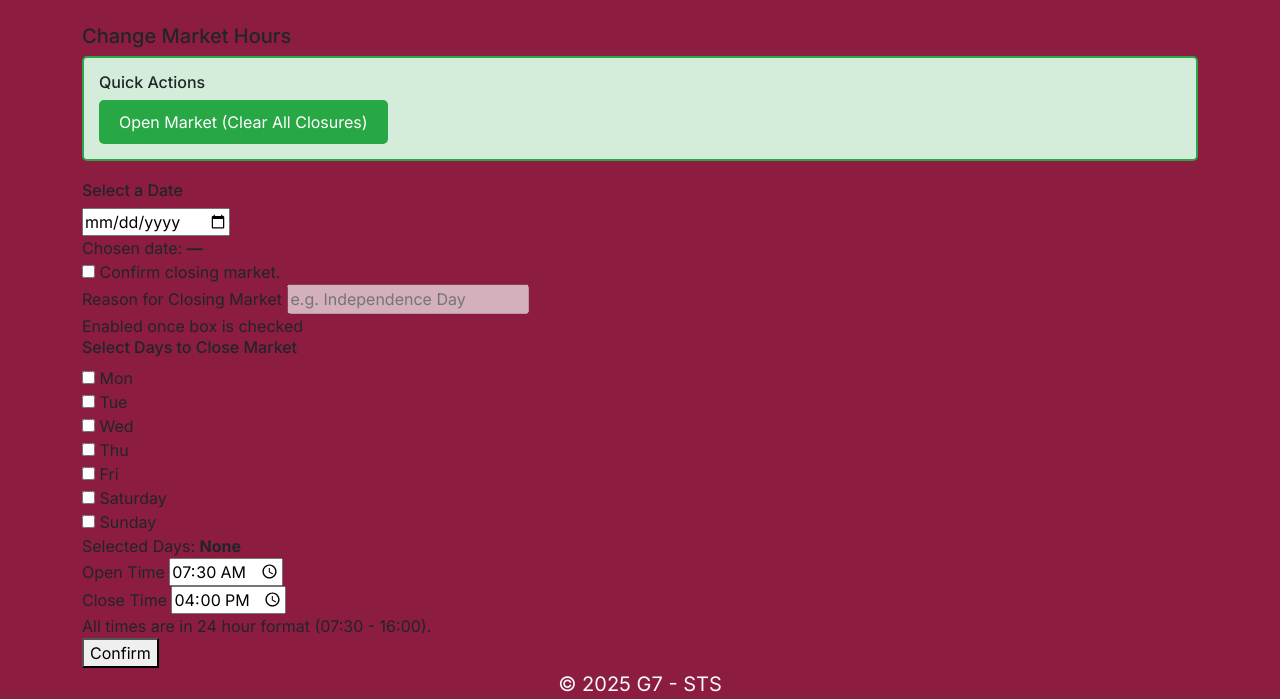
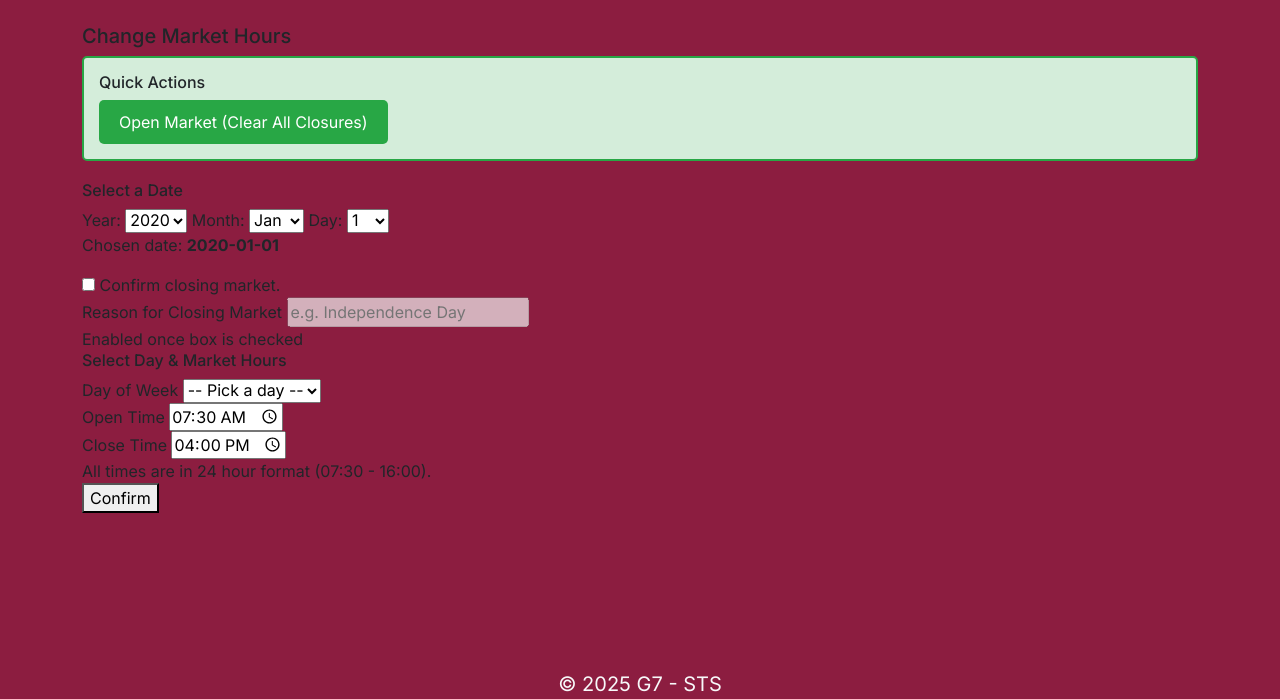
Before and after one commit to el-monke/StockTradingSystem, a Flask app: template templates/change_mkt_hrs.html in a window 1280 px wide. Shown: the part 101-800 px from the top of the page. Run offline with Flask 3, Linux system fonts and the light colour scheme; the template is opened without the code that fills it, so the values that code supplies are empty.

Commit message:
Update change_mkt_hrs.html
change functionality

```diff
--- a/templates/change_mkt_hrs.html
+++ b/templates/change_mkt_hrs.html
@@ -1,3 +1,4 @@
+{# change_mkt_hrs.html #}
 {% extends "base.html" %}
 {% block title %}Change Market Settings{% endblock %}
 
@@ -9,34 +10,65 @@
       <div>
         <h5>Change Market Hours</h5>
 
-        <!-- add button open market -->
 
         <div style="margin-bottom: 20px; padding: 15px; border: 2px solid #28a745; border-radius: 5px; background-color: #d4edda;">
           <h6>Quick Actions</h6>
-          <form method="POST" action="{{ url_for('changeMktSchedule') }}" onsubmit="return confirm('Are you sure you want to clear all market closures? This will open the market on all previously closed dates.');">
+          <form method="POST"
+                action="{{ url_for('changeMktHrs') }}"
+                onsubmit="return confirm('Are you sure you want to clear all market closures? This will open the market on all previously closed dates.');">
             <input type="hidden" name="action" value="clear_all">
-            <button type="submit" style="background-color: #28a745; color: white; padding: 10px 20px; border: none; border-radius: 5px; cursor: pointer;"> Open Market (Clear All Closures)
+            <button type="submit"
+                    style="background-color: #28a745; color: white; padding: 10px 20px; border: none; border-radius: 5px; cursor: pointer;">
+              Open Market (Clear All Closures)
             </button>
           </form>
         </div>
 
-        <!-- add button open market -->
+        <form action="{{ url_for('changeMktHrs') }}" method="post">
 
-        <form action="{{ url_for('changeMktHrs') }}" method="post">
 
           <div>
             <div>
               <h6>Select a Date</h6>
               <div>
-                <input
-                  type="date"
-                  id="selected_date"
-                  name="selected_date"
-                  value="{{ selected_date|default('', true) }}"
-                  aria-describedby="selectedDateHelp">
-                <div id="selectedDateHelp">
-                  Chosen date: <strong id="datePreview">{{ selected_date or '—' }}</strong>
-                </div>
+
+
+                <label>Year:
+                  <select id="year" name="year">
+                    {% for y in range(2020, 2031) %}
+                      <option value="{{ y }}">{{ y }}</option>
+                    {% endfor %}
+                  </select>
+                </label>
+
+                <label>Month:
+                  <select id="month" name="month">
+                    <option value="01">Jan</option>
+                    <option value="02">Feb</option>
+                    <option value="03">Mar</option>
+                    <option value="04">Apr</option>
+                    <option value="05">May</option>
+                    <option value="06">Jun</option>
+                    <option value="07">Jul</option>
+                    <option value="08">Aug</option>
+                    <option value="09">Sep</option>
+                    <option value="10">Oct</option>
+                    <option value="11">Nov</option>
+                    <option value="12">Dec</option>
+                  </select>
+                </label>
+
+                <label>Day:
+                  <select id="day" name="day">
+                    {% for d in range(1, 32) %}
+                      <option value="{{ "%02d"|format(d) }}">{{ d }}</option>
+                    {% endfor %}
+                  </select>
+                </label>
+
+                <input type="hidden" id="selected_date" name="selected_date">
+
+                <p>Chosen date: <strong id="datePreview">—</strong></p>
 
                 <div>
                   <input type="checkbox" value="on" id="close_market" name="close_market">
@@ -54,22 +86,19 @@
             </div>
 
             <div>
-              <h6>Select Days to Close Market</h6>
-              {% set weekdays = [('mon','Mon'),('tue','Tue'),('wed','Wed'),('thu','Thu'),('fri','Fri'),('sat','Saturday'),('sun','Sunday')] %}
-              <div class="weekDays-selector">
-                {% for id, label in weekdays %}
-                <div>
-                  <input type="checkbox" id="{{ id }}" name="{{ id }}" value="{{ id }}" class="weekday">
-                  <label for="{{ id }}">{{ label }}</label>
-                </div>
-                {% endfor %}
-              </div>
-              <div>
-                Selected Days:
-                <strong id="daysPreview">
-                  {% if selected_days %}{{ selected_days|join(', ') }}{% else %}None{% endif %}
-                </strong>
-              </div>
+              <h6>Select Day & Market Hours</h6>
+
+              <label for="dayOfWeek">Day of Week</label>
+              <select id="dayOfWeek" name="dayOfWeek">
+                <option value="">-- Pick a day --</option>
+                <option value="Mon">Mon</option>
+                <option value="Tue">Tue</option>
+                <option value="Wed">Wed</option>
+                <option value="Thu">Thu</option>
+                <option value="Fri">Fri</option>
+                <option value="Sat">Sat</option>
+                <option value="Sun">Sun</option>
+              </select>
 
               <div>
                 <label for="startTime">Open Time</label>
@@ -99,38 +128,53 @@
 </div>
 
 <script>
-  (function () {
-    const dateInput = document.getElementById('selected_date');
-    const datePreview = document.getElementById('datePreview');
-    const fmt = d => d ? new Date(d).toLocaleDateString() : '—';
-    if (dateInput && datePreview) {
-      datePreview.textContent = fmt(dateInput.value);
-      dateInput.addEventListener('input', () => datePreview.textContent = fmt(dateInput.value));
+  var yearSel = document.getElementById("year");
+  var monthSel = document.getElementById("month");
+  var daySel = document.getElementById("day");
+  var hiddenDate = document.getElementById("selected_date");
+  var preview = document.getElementById("datePreview");
+
+  function updateDate() {
+    if (!yearSel || !monthSel || !daySel || !hiddenDate || !preview) {
+      return;
+    }
+    var y = yearSel.value;
+    var m = monthSel.value;
+    var d = daySel.value;
+
+    var iso = y + "-" + m + "-" + d;
+    hiddenDate.value = iso;
+    preview.textContent = iso;
+  }
+
+  if (yearSel && monthSel && daySel) {
+    yearSel.addEventListener("change", updateDate);
+    monthSel.addEventListener("change", updateDate);
+    daySel.addEventListener("change", updateDate);
+    updateDate();
+  }
+
+  var closeCheckbox = document.getElementById("close_market");
+  var startTimeInput = document.getElementById("startTime");
+  var endTimeInput = document.getElementById("endTime");
+  var reasonInput = document.getElementById("close_reason");
+
+  function toggleTimeAndReason() {
+    if (!closeCheckbox || !startTimeInput || !endTimeInput || !reasonInput) {
+      return;
     }
 
-    const daysPreview = document.getElementById('daysPreview');
-    const boxes = Array.from(document.querySelectorAll('.weekDays-selector input.weekday'));
-    function updateDays() {
-      const map = {mon:'Mon', tue:'Tue', wed:'Wed', thu:'Thu', fri:'Friday', sat:'Saturday', sun:'Sunday'};
-      const selected = boxes.filter(b => b.checked).map(b => map[b.value]);
-      daysPreview.textContent = selected.length ? selected.join(', ') : 'None';
-    }
-    boxes.forEach(b => b.addEventListener('change', updateDays));
-    updateDays();
+    var isClosing = closeCheckbox.checked;
 
-    const closeChk = document.getElementById('close_market');
-    const start = document.getElementById('startTime');
-    const end = document.getElementById('endTime');
-    const reason = document.getElementById('close_reason');
-    function toggleTimeFields() {
-      const dis = closeChk.checked;
-      start.disabled = dis;
-      end.disabled = dis;
-      reason.disabled = !dis;
-    }
-    closeChk.addEventListener('change', toggleTimeFields);
-    toggleTimeFields();
-  })();
+    startTimeInput.disabled = isClosing;
+    endTimeInput.disabled = isClosing;
+    reasonInput.disabled = !isClosing;
+  }
+
+  if (closeCheckbox) {
+    closeCheckbox.addEventListener("change", toggleTimeAndReason);
+    toggleTimeAndReason();
+  }
 </script>
 
 {% endblock %}
```
